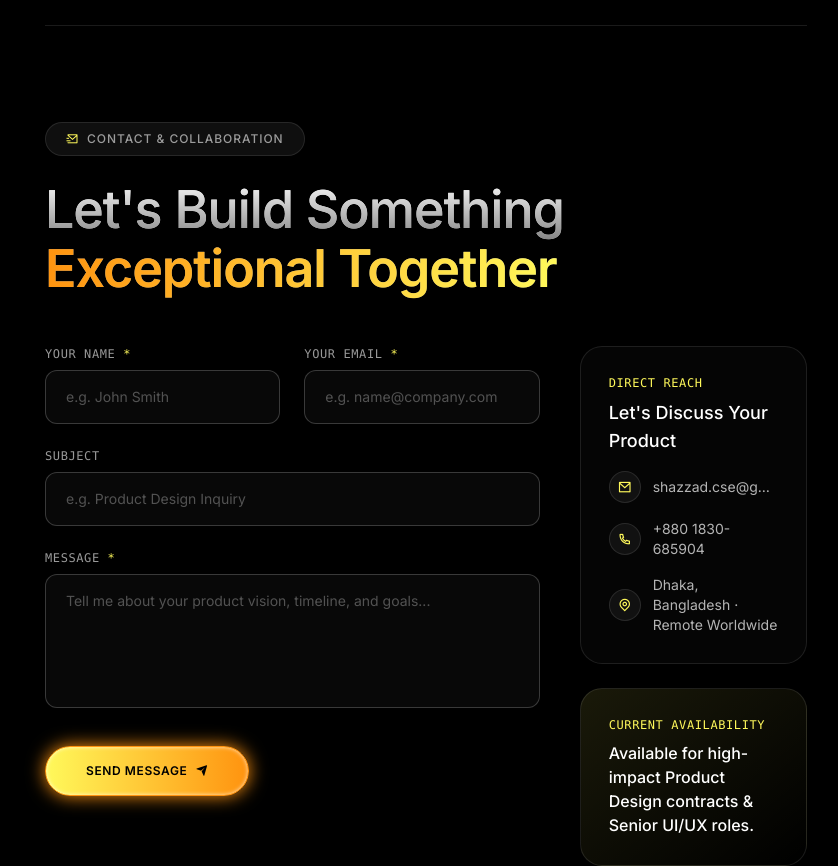
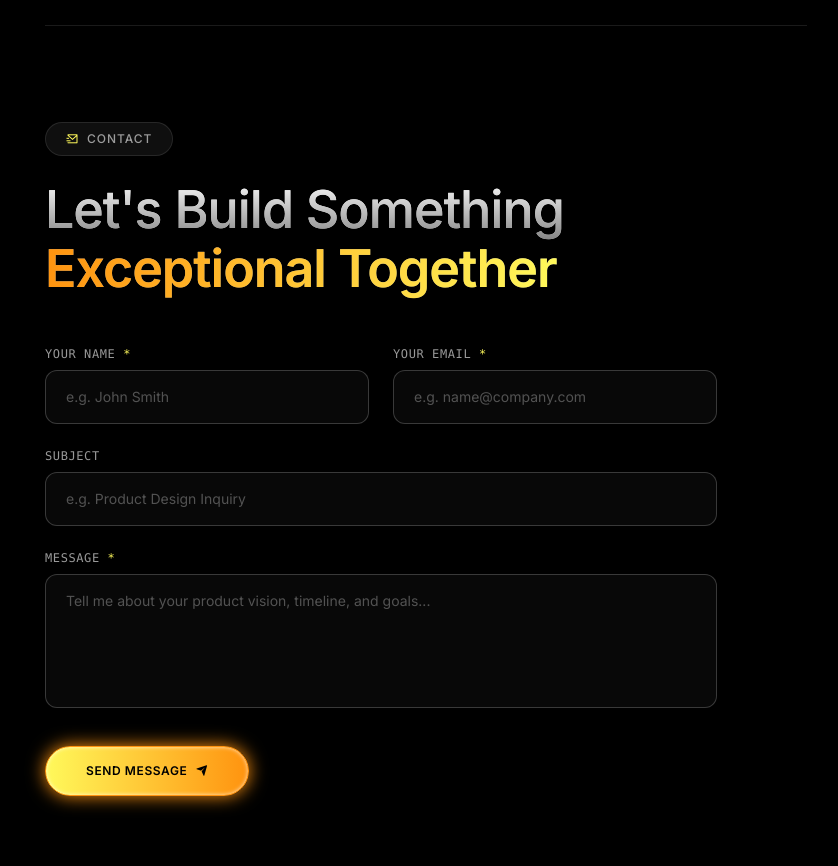
Before and after one commit to BeingSazzad/My-Portfolio, a React (Vite) app: page / in a window 1280 px wide. Shown: the part 6560-7426 px from the top of the page, without its empty margins (413-1251 px from the left). Built offline with nearby package versions, Linux system fonts and the light colour scheme.

Commit message:
feat: remove redundant contact sidebar cards for clean clutter-free layout

```diff
--- a/src/sections/ContactSection.tsx
+++ b/src/sections/ContactSection.tsx
@@ -42,7 +42,7 @@ export const ContactSection: React.FC = () => {
       <div className="mb-6">
         <div className="eyebrow-badge">
           <i className="ri-mail-send-line text-[#fff95b] mr-2 text-xs" />
-          <span>CONTACT &amp; COLLABORATION</span>
+          <span>CONTACT</span>
         </div>
       </div>
 
@@ -52,9 +52,8 @@ export const ContactSection: React.FC = () => {
         <span className="color-gradient font-semibold">Exceptional Together</span>
       </h3>
 
-      <div className="mt-12 grid grid-cols-1 lg:grid-cols-12 gap-10">
-        {/* Contact Form */}
-        <div className="lg:col-span-8">
+      {/* Clean Full-Width Contact Form — Clutter Free */}
+      <div className="mt-12 max-w-2xl">
         <form onSubmit={handleSubmit} className="space-y-6">
           <div className="grid grid-cols-1 sm:grid-cols-2 gap-6">
             {/* Name */}
@@ -146,60 +145,6 @@ export const ContactSection: React.FC = () => {
           </div>
         </form>
       </div>
-
-        {/* Contact Info Sidebar */}
-        <div className="lg:col-span-4 space-y-6">
-          <div className="p-7 rounded-[22px] border border-white/10 bg-white/[0.02] backdrop-blur-md">
-            <span className="text-xs font-mono text-[#fff95b] uppercase tracking-wider block mb-2">
-              DIRECT REACH
-            </span>
-            <h4 className="text-white text-lg font-medium mb-4">
-              Let's Discuss Your Product
-            </h4>
-            <div className="space-y-4 text-sm text-white/70">
-              <div className="flex items-center gap-3">
-                <div className="w-8 h-8 rounded-full bg-white/5 border border-white/10 flex items-center justify-center text-[#fff95b] flex-shrink-0">
-                  <i className="ri-mail-line" />
-                </div>
-                <a
-                  href="mailto:shazzad.cse@gmail.com"
-                  className="hover:text-white transition-colors truncate"
-                >
-                  shazzad.cse@gmail.com
-                </a>
-              </div>
-
-              <div className="flex items-center gap-3">
-                <div className="w-8 h-8 rounded-full bg-white/5 border border-white/10 flex items-center justify-center text-[#fff95b] flex-shrink-0">
-                  <i className="ri-phone-line" />
-                </div>
-                <a
-                  href="tel:+8801830685904"
-                  className="hover:text-white transition-colors"
-                >
-                  +880 1830-685904
-                </a>
-              </div>
-
-              <div className="flex items-center gap-3">
-                <div className="w-8 h-8 rounded-full bg-white/5 border border-white/10 flex items-center justify-center text-[#fff95b] flex-shrink-0">
-                  <i className="ri-map-pin-line" />
-                </div>
-                <span>Dhaka, Bangladesh · Remote Worldwide</span>
-              </div>
-            </div>
-          </div>
-
-          <div className="p-7 rounded-[22px] border border-white/10 bg-gradient-to-br from-[#fff95b]/10 to-transparent">
-            <span className="text-xs font-mono text-[#fff95b] uppercase tracking-wider block mb-1">
-              CURRENT AVAILABILITY
-            </span>
-            <p className="text-white font-medium text-base mt-2">
-              Available for high-impact Product Design contracts &amp; Senior UI/UX roles.
-            </p>
-          </div>
-        </div>
-      </div>
     </section>
   );
 };
```
Lines whose indentation alone changed are shown as unchanged.
